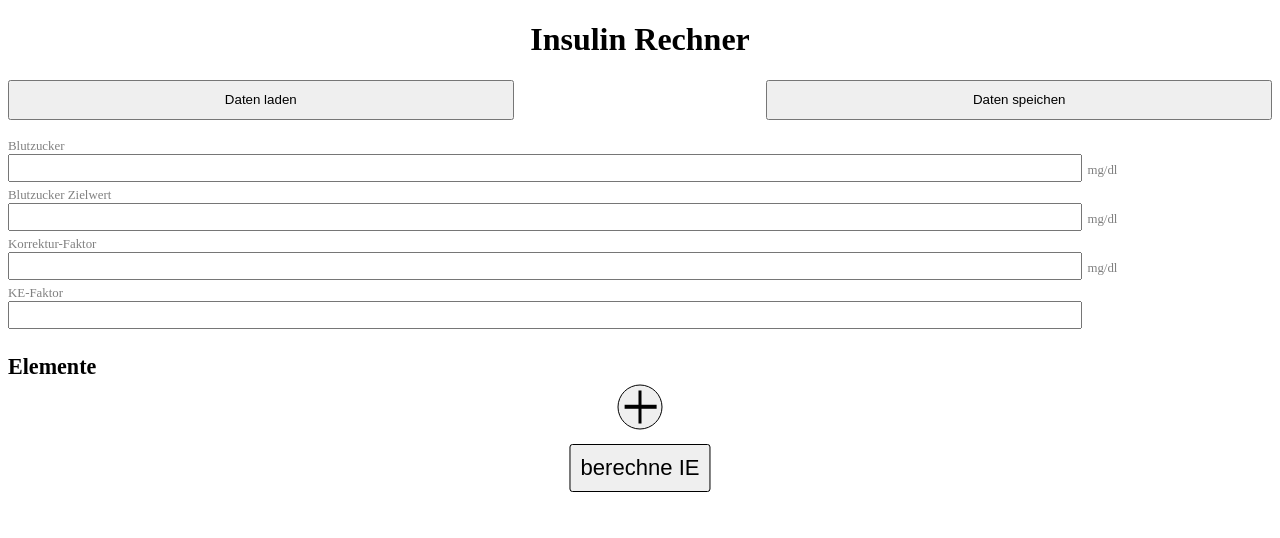
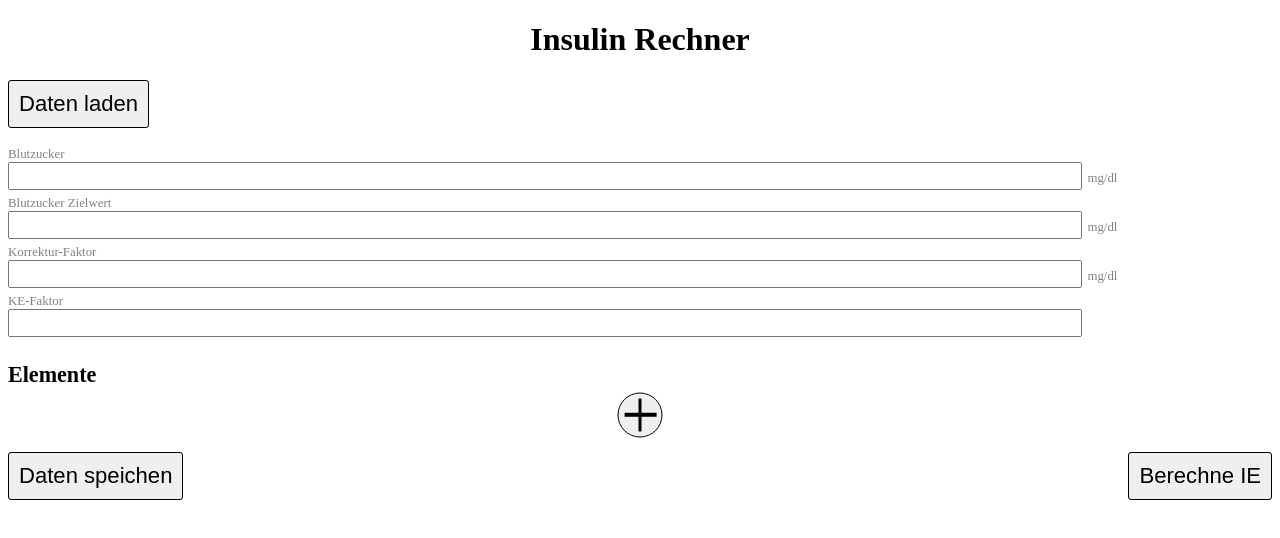
Before and after one commit to Derion23/insulin-calculator, a React (Create React App) app: page / in a window 1280 px wide. Shown: the top 538 px of the page. Built offline with nearby package versions, Linux system fonts and the light colour scheme.

Commit message:
improved button styling

```diff
--- a/src/App.js
+++ b/src/App.js
@@ -202,10 +202,6 @@ export default function App() {
                     className='load-data-button'
                     onClick = {loadData}
                 >Daten laden</button>
-                <button
-                    className='save-data-button'
-                    onClick = {saveData}
-                >Daten speichen</button>
             </p>
 
             <FixedInformationSection
@@ -226,11 +222,17 @@ export default function App() {
                 deleteFoodItem={deleteFoodItem}
                 handleSuggestionClick={handleSuggestionClick}
             />
-            {/* <button>berechne KE</button> */}
+
+            <button
+                className='save-data-button'
+                onClick = {saveData}
+            >Daten speichen</button>
+
             <button
                 className='calculateIE-button'
                 onClick={calculateIE}
-            >berechne IE</button>
+            >Berechne IE</button>
+
 
             <Output
                 totalIE={totalIE}
--- a/src/css/style.css
+++ b/src/css/style.css
@@ -51,31 +51,35 @@ label{
     font-weight: bold;
 }
 
+.calculateIE-button,
+.save-data-button,
 .load-data-button{
-    width: 40%;
-    height: 40px;
-}
-
-.save-data-button{
-    width: 40%;
-    height: 40px;
-    float: right;
-}
-
-.calculateIE-button{
     font-size: calc(var(--input-font-size) * 1.2);
     padding: 10px;
     border: 1px solid black;
     border-radius: 3px;
     position: relative;
-    top: 50%;
-    left: 50%;
-    -ms-transform: translate(-50%, -50%);
-    transform: translate(-50%, -50%);
+    -ms-transform: translate(0%, -50%);
+    transform: translate(0%, -50%);
 }
 
-.calculateIE-button:active{
+.calculateIE-button:active,
+.save-data-button:active,
+.load-data-button:active{
     background-color: rgb(211, 210, 210);
+}
+
+.load-data-button{
+    -ms-transform: translate(0%, 0%);
+    transform: translate(0%, 0%);
+}
+
+.save-data-button{
+    float: left;
+}
+
+.calculateIE-button{
+    float: right;
 }
 
 .delete-food-item-button{
```
Also changed, not shown: 13 other files (tests, documents, lock files or other folders).
